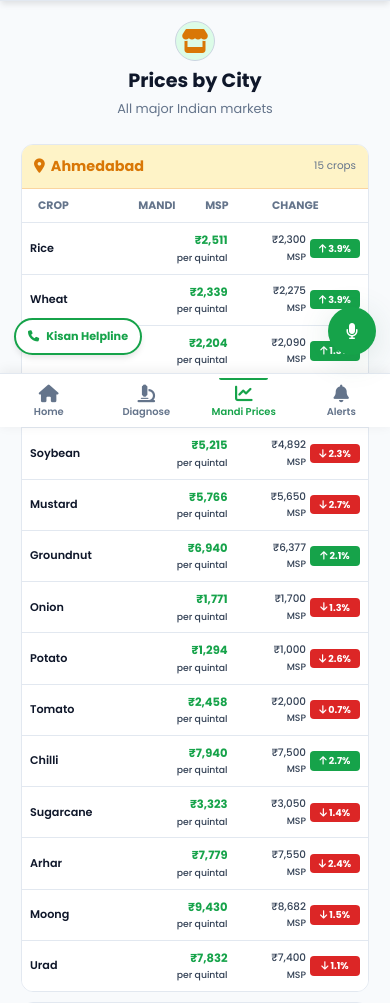
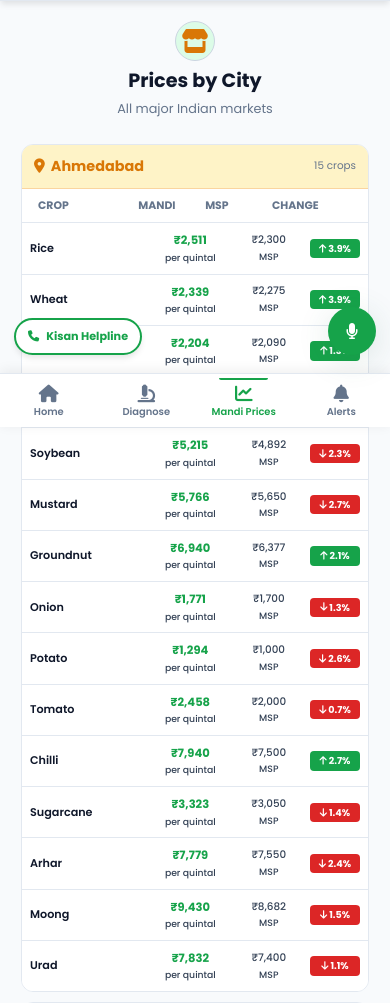
Before and after one commit to puspendugorai-coder/SmartAgro, a Flask app: page /market in a window 390 px wide. Shown: the part 417-1420 px from the top of the page. Run offline with Flask 3, Linux system fonts and the light colour scheme.

Commit message:
Update market.css

```diff
--- a/static/css/market.css
+++ b/static/css/market.css
@@ -428,6 +428,7 @@ body.dark .city-card-header {
   background: var(--bg-2);
   width: 100%;
   min-width: fit-content;
+  text-align: center;
 }
 
 .crop-row {
@@ -461,13 +462,14 @@ body.dark .city-card-header {
   line-height: 1.35;
   min-width: 0;
   padding-right: 4px;
+  text-align: left;
 }
 
 .cr-price {
   font-size: 0.9rem;
   font-weight: 700;
   color: var(--text);
-  text-align: right;
+  text-align: center;
 }
 
 .cr-unit {
@@ -475,14 +477,14 @@ body.dark .city-card-header {
   color: var(--text-2);
   display: block;
   margin-top: 1px;
-  text-align: right;
+  text-align: center;
   font-weight: 500;
 }
 
 .cr-msp {
   font-size: 0.78rem;
   color: var(--text-2);
-  text-align: right;
+  text-align: center;
   font-weight: 500;
 }
 
@@ -640,7 +642,7 @@ body.dark .city-card-header {
   background: var(--amber-light);
   color: var(--amber);
   font-weight: 700;
-  text-align: right;
+  text-align: center;
   border-bottom: 1px solid var(--border);
   white-space: nowrap;
   font-size: 0.7rem;
@@ -658,7 +660,7 @@ body.dark .price-table th {
 .price-table td {
   padding: 8px 10px;
   border-bottom: 1px solid var(--border);
-  text-align: right;
+  text-align: center;
   color: var(--text);
   font-weight: 600;
 }
@@ -964,21 +966,22 @@ body.dark .price-table th {
     padding-right: 0;
     min-width: 0;
     word-break: break-word;
+    text-align: left;
   }
 
   .cr-price {
     font-size: 0.72rem;
-    text-align: right;
+    text-align: center;
   }
 
   .cr-unit {
     font-size: 0.58rem;
-    text-align: right;
+    text-align: center;
   }
 
   .cr-msp {
     font-size: 0.65rem;
-    text-align: right;
+    text-align: center;
   }
 
   .cr-change {
@@ -1079,18 +1082,22 @@ body.dark .price-table th {
   .cr-name {
     font-size: 0.68rem;
     padding-right: 0;
+    text-align: left;
   }
 
   .cr-price {
     font-size: 0.68rem;
+    text-align: center;
   }
 
   .cr-unit {
     font-size: 0.55rem;
+    text-align: center;
   }
 
   .cr-msp {
     font-size: 0.62rem;
+    text-align: center;
   }
 
   .cr-change {
```
